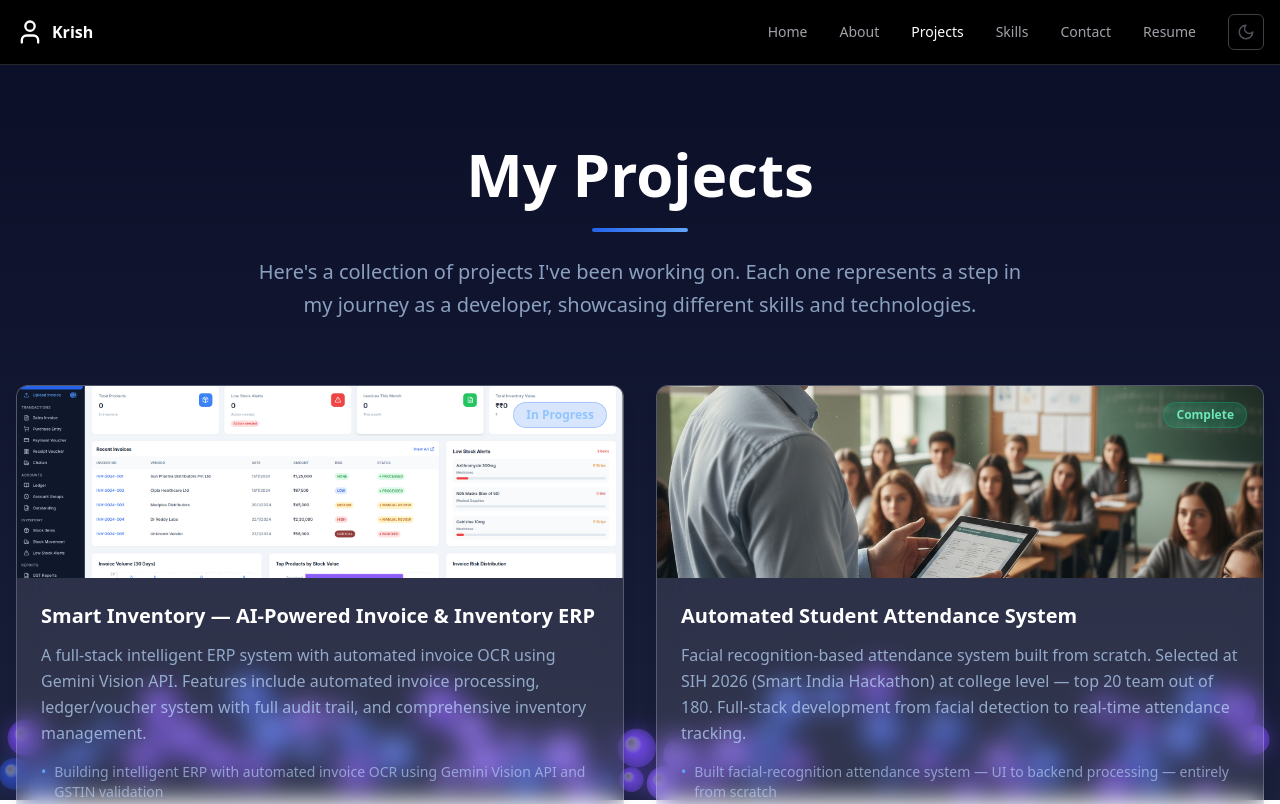
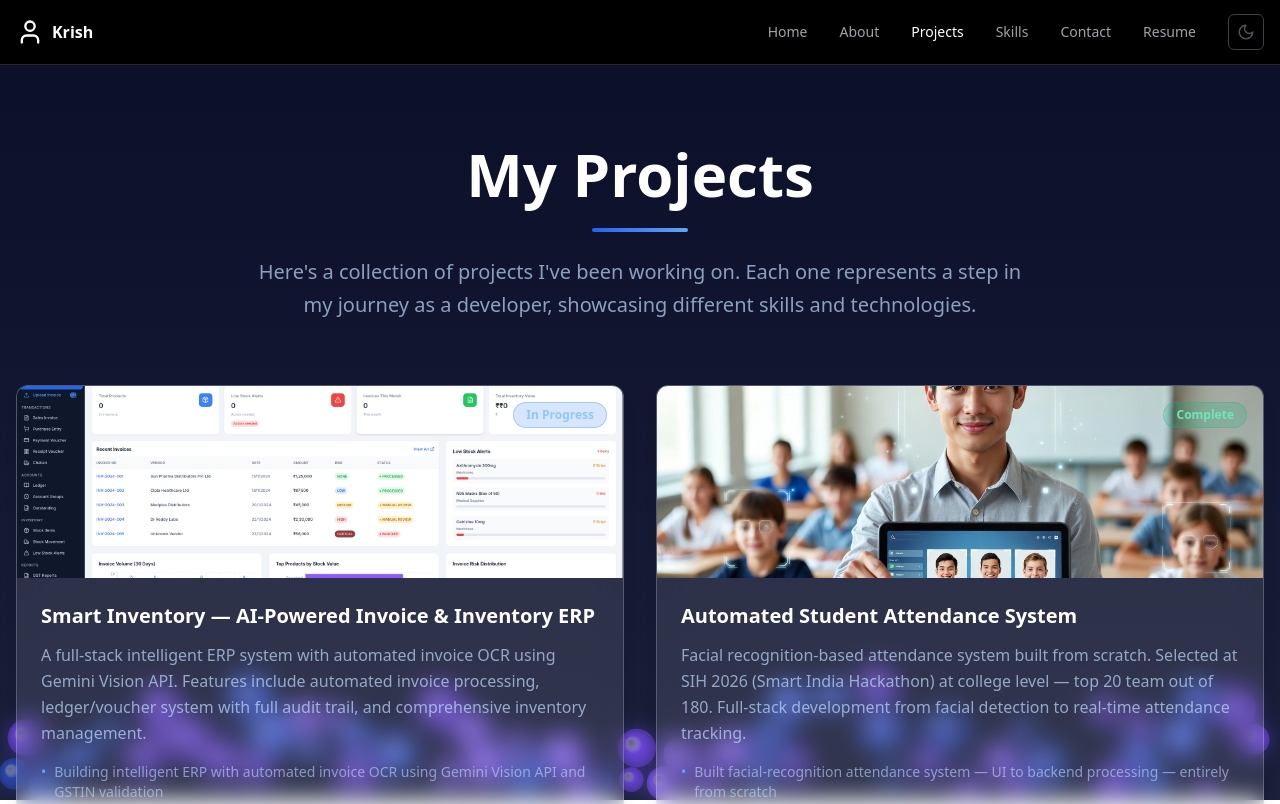
Before and after one commit to Krish-sharma-2003/portfolio, a React (Vite) app: page /projects in a window 1280 px wide. Shown: the top 804 px of the page. Built offline with nearby package versions, Linux system fonts and the light colour scheme.

Commit message:
change Automated attendance system image

```diff
--- a/src/data/projectsData.ts
+++ b/src/data/projectsData.ts
@@ -31,7 +31,7 @@ export const projectsData: Project[] = [
     title: 'Automated Student Attendance System',
     description:
       'Facial recognition-based attendance system built from scratch. Selected at SIH 2026 (Smart India Hackathon) at college level — top 20 team out of 180. Full-stack development from facial detection to real-time attendance tracking.',
-    image: '/generated-image.png',
+    image: '/generated-image.jpg',
     technologies: ['Python', 'Computer Vision', 'React', 'Flask', 'OpenCV'],
     status: 'Complete',
     details: [
```
Also changed, not shown: public/generated-image.jpg (added), public/generated-image.png.
